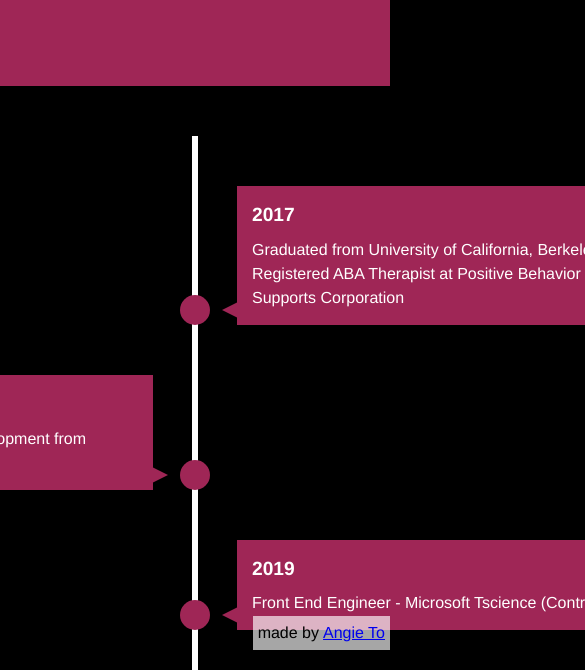
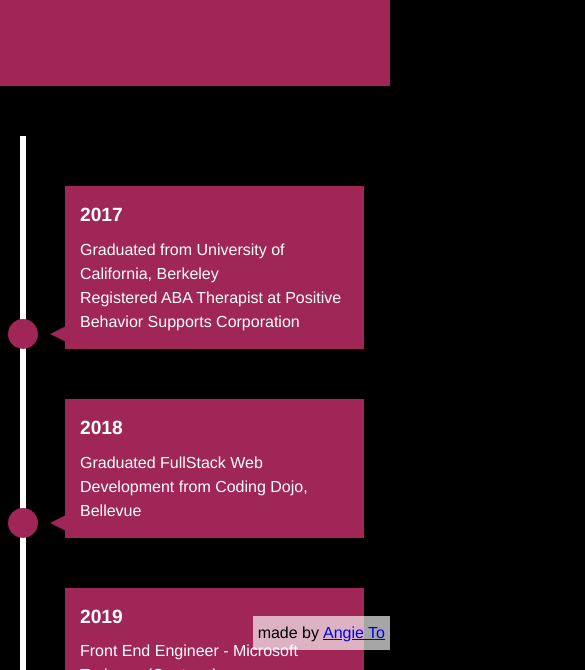
Before and after one commit to angieto/side-projects, a plain HTML site: page timeline/index.html in a window 390 px wide. Shown: the part 174-844 px from the top of the page, 585 px wide, since content can reach past the window. Drawn offline with Linux system fonts and the light colour scheme.

Commit message:
added effects & media queries

```diff
--- a/timeline/style.css
+++ b/timeline/style.css
@@ -120,10 +120,47 @@ time {
     transition: all 0.5s ease-in-out;
 }
 
+.timeline ul li:nth-child(odd) div {
+    transform: translate3d(200px, 0, 0);
+}
+
+.timeline ul li:nth-child(even) div {
+    transform: translate3d(-200px, 0, 0);
+}
+
 .timeline ul li.in-view div {
     transform: none;
     visibility: visible;
     opacity: 1;
+}
+
+/* Media Queries */
+
+@media screen and (max-width: 900px) {
+    .timeline ul li div {
+        width: 250px;
+    }
+    .timeline ul li:nth-child(even) div {
+        left: -289px;
+        /*250+45-6*/
+    }
+}
+
+@media screen and (max-width: 600px) {
+    .timeline ul li {
+        margin-left: 20px;
+    }
+    .timeline ul li div {
+        width: calc(100vw - 91px);
+    }
+    .timeline ul li:nth-child(even) div {
+        left: 45px;
+    }
+    .timeline ul li:nth-child(even) div::before {
+        left: -15px;
+        border-width: 8px 16px 8px 0;
+        border-color: transparent #9f2656;
+    }
 }
 
 /* Footer */
```
